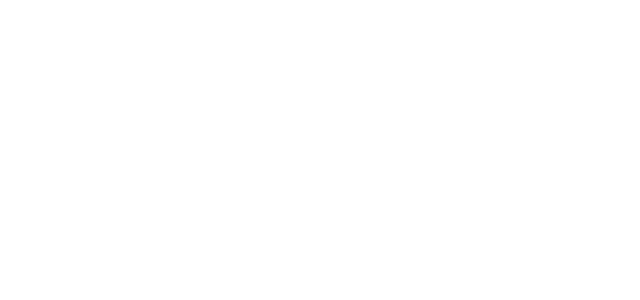
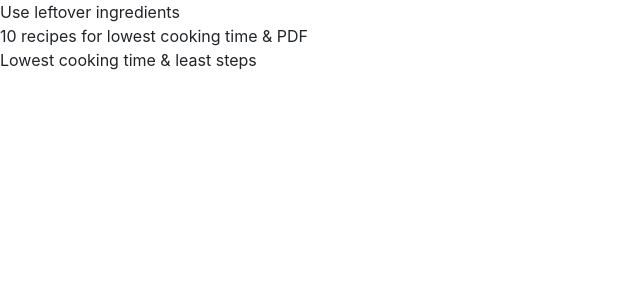
Before and after one commit to tatran5/CIS-550-Final-Project, a React (Create React App) app in the folder client/: page /for-lazy-cooking in a window 1280 px wide. Shown: the top 300 px of the page, without its empty margins (0-640 px from the left). Built offline with nearby package versions, Linux system fonts and the light colour scheme.

Commit message:
implemening leftover ingredients with input processing

```diff
--- a/client/src/components/App.js
+++ b/client/src/components/App.js
@@ -8,6 +8,7 @@ import Home from './Home'
 import NavBar from './NavBar'
 import RecipeCard from './RecipeCard'
 import ForDish from './ForDish'
+import ForLazyCooking from './ForLazyCooking'
 
 export default class App extends React.Component {
 
@@ -30,8 +31,8 @@ export default class App extends React.Component {
 							render={() => <ForDish />}
 						/>
 						<Route
-							path="/for-restrictions-and-needs"
-							render={() => <NavBar />}
+							path="/for-lazy-cooking"
+							render={() => <ForLazyCooking />}
 						/>
 						<Route
 							path="/for-restrictions-and-needs"
--- a/client/src/components/Consts.js
+++ b/client/src/components/Consts.js
@@ -9,7 +9,8 @@ const sortBy = {
 	cookingTime: 'Cooking time',
 	ingredientsCount: 'Number of ingredients',
 }
-sortBy.options = Object.keys(sortBy).map((key) => key)
+sortBy.options = Object.keys(sortBy).map((key) => sortBy[key])
+sortBy.options = sortBy.options.filter(key => key !== sortBy.title)
 
 export  {
 	recipeCount,
--- a/client/src/components/ForLazyCooking.js
+++ b/client/src/components/ForLazyCooking.js
@@ -1,13 +1,41 @@
 import React, { useState } from 'react'
-import InputDropdown from './InputDropdown'
-import InputText from './InputText'
+import ForLeftover from './ForLeftover'
+import ForTimePDV from './ForTimePDV'
+import ForTimeSteps from './ForTimeSteps'
 
 const ForLazyCooking = () => {
+	const options = {
+		NONE: 0,
+		LEFOVER: 1,
+		TIME_PDV: 2,
+		TIME_STEPS: 3
+	}
 
+	const [option, setOption] = useState(options.NONE)
+
+	const getOptionContent = () => {
+		switch(option) {
+			default:
+				return <></>
+			case options.NONE:
+				return <></>
+			case options.LEFOVER:
+				return <ForLeftover />
+			case options.TIME_PDV:
+				return <ForTimePDV />
+			case options.TIME_STEPS:
+				return <ForTimeSteps />
+		}
+	}
 
 	return (
 		<div className='ForLazyCooking'>
-
+			<div className='options'>
+				<div className='for leftover' onClick={e => setOption(options.LEFOVER)}>Use leftover ingredients</div>
+				<div className='for time-pdf' onClick={e => setOption(options.TIME_PDV)}>10 recipes for lowest cooking time & PDF</div>
+				<div className='for time-steps' onClick={e => setOption(options.TIME_STEPS)}>Lowest cooking time & least steps</div>
+				{ getOptionContent() }
+			</div>
 		</div>
 	)
 }
--- a/client/src/components/ForLeftover.js
+++ b/client/src/components/ForLeftover.js
@@ -5,29 +5,31 @@ import { sortBy as sortByConsts, recipeCount as recipeCountConsts}  from './Cons
 
 const ForLeftover = () => {
 
-	const [dishName, setDishName] = useState('')
-	const [cookTime, setCookTime] = useState('')
+	const [ingredients, setIngredients] = useState('')
 	const [recipeCount, setRecipeCount] = useState(sortByConsts.options[0])
 	const [sortBy, setSortBy] = useState(recipeCountConsts.options[0])
+	const [find, setFind] = useState(false)
 
-	const findResults = () => {
-		// TODO: Fetch call to back end here
-		// PLACEHOLDER
+	const getResults = () => {
+		// TODO: fetch here
+		console.log('getting results')
+		return ['r1', 'r2', 'r3'].map((val, idx) => <div key={idx}>{val}</div>)
 	}
 
 	return (
 		<div className='ForLeftover'>
 			<div className='title'> Recipes for a dish</div>
 			<div className='inputs'>
-				<InputText className='dish-name' title={'Dish name'}
-					onInputChange={setDishName} placeholder='Enter the dishname here...'/>
-				<InputText className='cooking-time' title={'Cooking time at most'}
-					onInputChange={setCookTime} placeholder='Enter in minutes...'/>
+				<InputText className='ingredients' title={'Ingredients'}
+					onInputChange={setIngredients} placeholder='Separate ingredients by comma...'/>
 				<InputDropdown className='recipe-count' title={recipeCountConsts.title}
 					onSelectionChange={setRecipeCount} options={recipeCountConsts.options}/>
 				<InputDropdown className='sort-by' title={sortByConsts.title}
 					onSelectionChange={setSortBy} options={sortByConsts.options}/>
-				<div className='button' onClick={findResults()}>Find</div>
+				<div className='button' onClick={e => setFind(true)}>Find</div>
+			</div>
+			<div className='results-container'>
+				{ find ? getResults() : <></>}
 			</div>
 		</div>
 	)
--- a/client/src/components/ForRestrictionsNeeds.js
+++ b/client/src/components/ForRestrictionsNeeds.js
@@ -5,7 +5,7 @@ const ForRestrictionsNeeds = () => {
 
 	return (
 		<div className='ForRestrictionsNeeds'>
-
+		For Restrictions & Needs
 		</div>)
 }
 
--- a/client/src/components/ForTimePDV.js
+++ b/client/src/components/ForTimePDV.js
@@ -8,8 +8,7 @@ const ForTimePDV = () => {
 
 	return (
 		<div className='ForTimePDV'>
-			<div className='title'> Recipes for a dish</div>
-
+			For time PDV
 		</div>
 	)
 }
--- a/client/src/components/ForTimeSteps.js
+++ b/client/src/components/ForTimeSteps.js
@@ -8,7 +8,7 @@ const ForTimeSteps = () => {
 
 	return (
 		<div className='ForTimeSteps'>
-			<div className='title'> Recipes for a dish</div>
+			For Time Steps
 		</div>
 	)
 }
--- a/client/src/components/InputDropdown.js
+++ b/client/src/components/InputDropdown.js
@@ -5,7 +5,7 @@ const InputDropdown = ({ onSelectionChange, title, options }) => {
 		<div className='InputDropdown'>
 			<div className='input-title'>{title}</div>
 			<select className='input dropdown' onChange={e => onSelectionChange(e.target.value)}>
-				{options.map((option, i) => <option className='dropdown-option'>{option}</option>)}
+				{options.map((option, i) => <option className='dropdown-option' key={i}>{option}</option>)}
 			</select>
 		</div>)
 }
```
